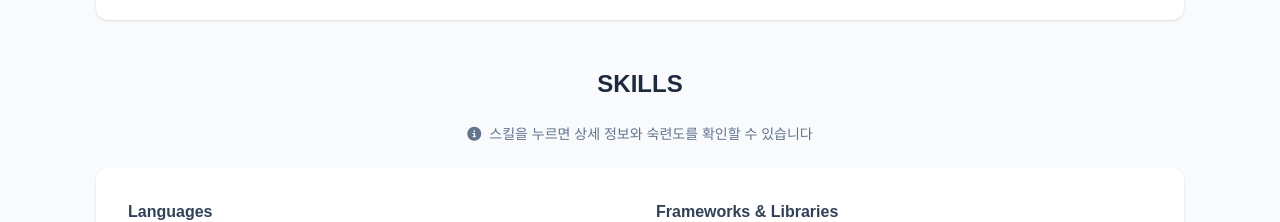
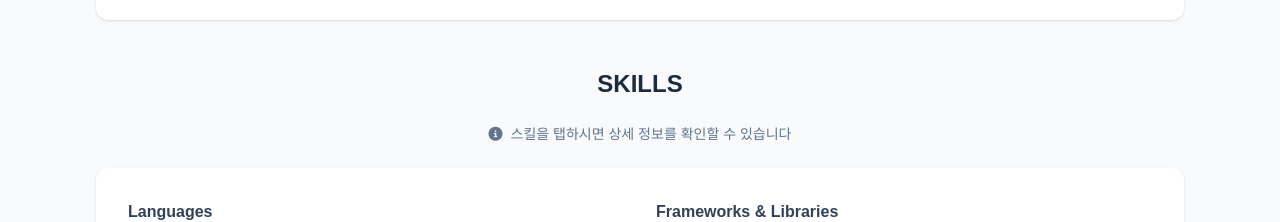
Before and after one commit to lij0825/lij0825.github.io, a React (Vite) app: page / in a window 1280 px wide. Shown: the part 2480-2702 px from the top of the page. Built offline with nearby package versions, Linux system fonts and the light colour scheme; some icons are missing; a web font is replaced by a local one.

Commit message:
Update portfolio content

```diff
--- a/src/App.tsx
+++ b/src/App.tsx
@@ -440,7 +440,7 @@ function App() {
           </h2>
           <p className="text-center text-slate-500 dark:text-gray-400 text-xs md:text-sm mb-4 md:mb-6">
             <i className="fas fa-info-circle mr-2"></i>
-            스킬을 누르면 상세 정보와 숙련도를 확인할 수 있습니다
+            스킬을 탭하시면 상세 정보를 확인할 수 있습니다
           </p>
           <div
             id="skills-content"
```
